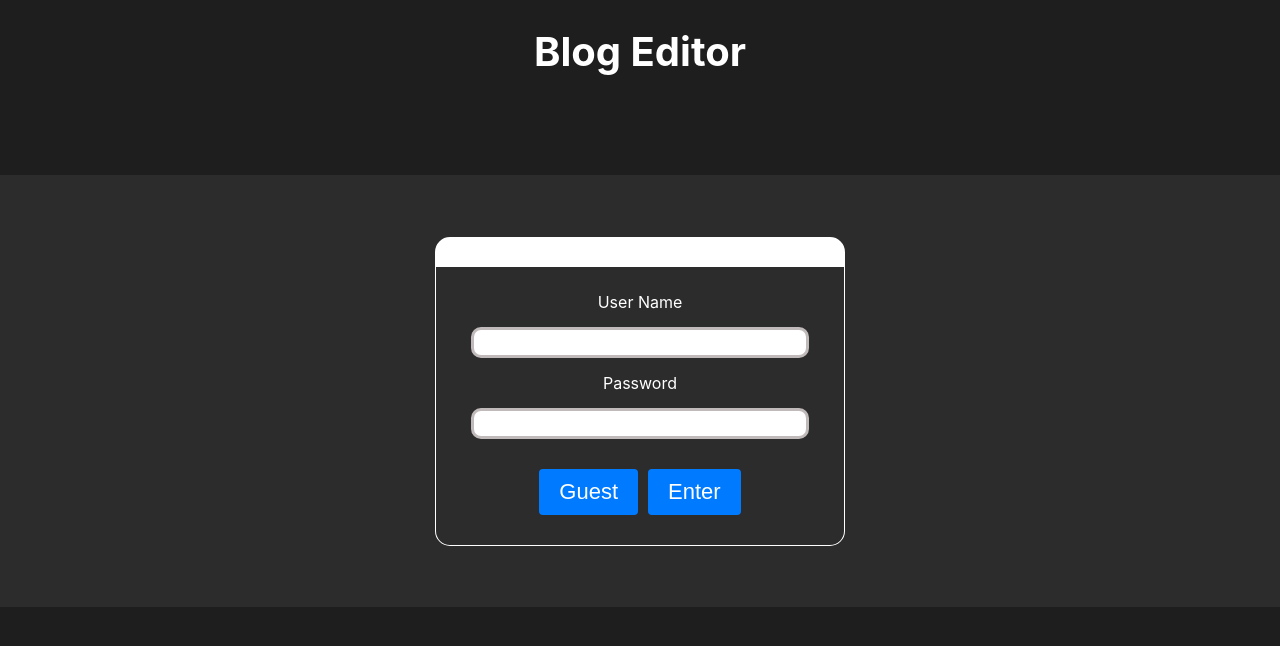
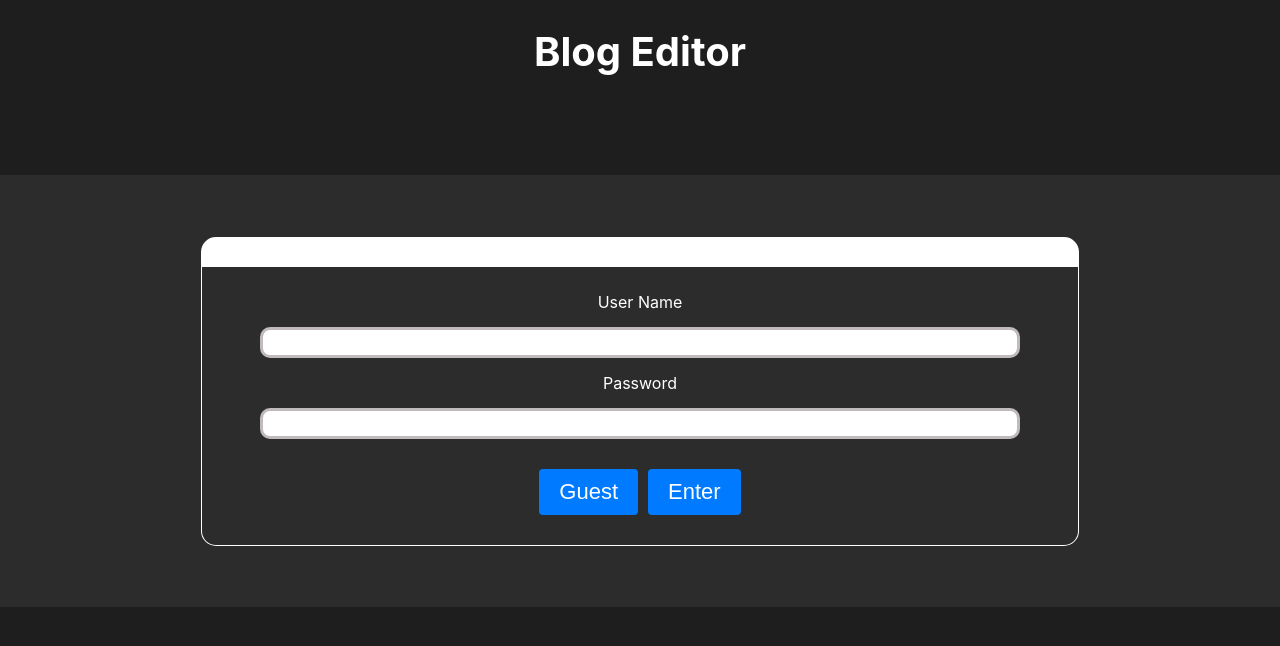
Before and after one commit to Gibsongf/react-blog-app, a React (Create React App) app: page / in a window 1280 px wide. Shown: the top 646 px of the page. Built offline with nearby package versions, Linux system fonts and the light colour scheme.

Commit message:
grid colum sizes

```diff
--- a/src/styles/App.css
+++ b/src/styles/App.css
@@ -7,7 +7,7 @@ body {
 
 .App {
   display: grid;
-  grid-template-columns: 1fr 1fr 1fr;
+  grid-template-columns: 0.2fr 1fr 0.2fr;
   gap: 25px;
   min-height: 100vh;
 
```
